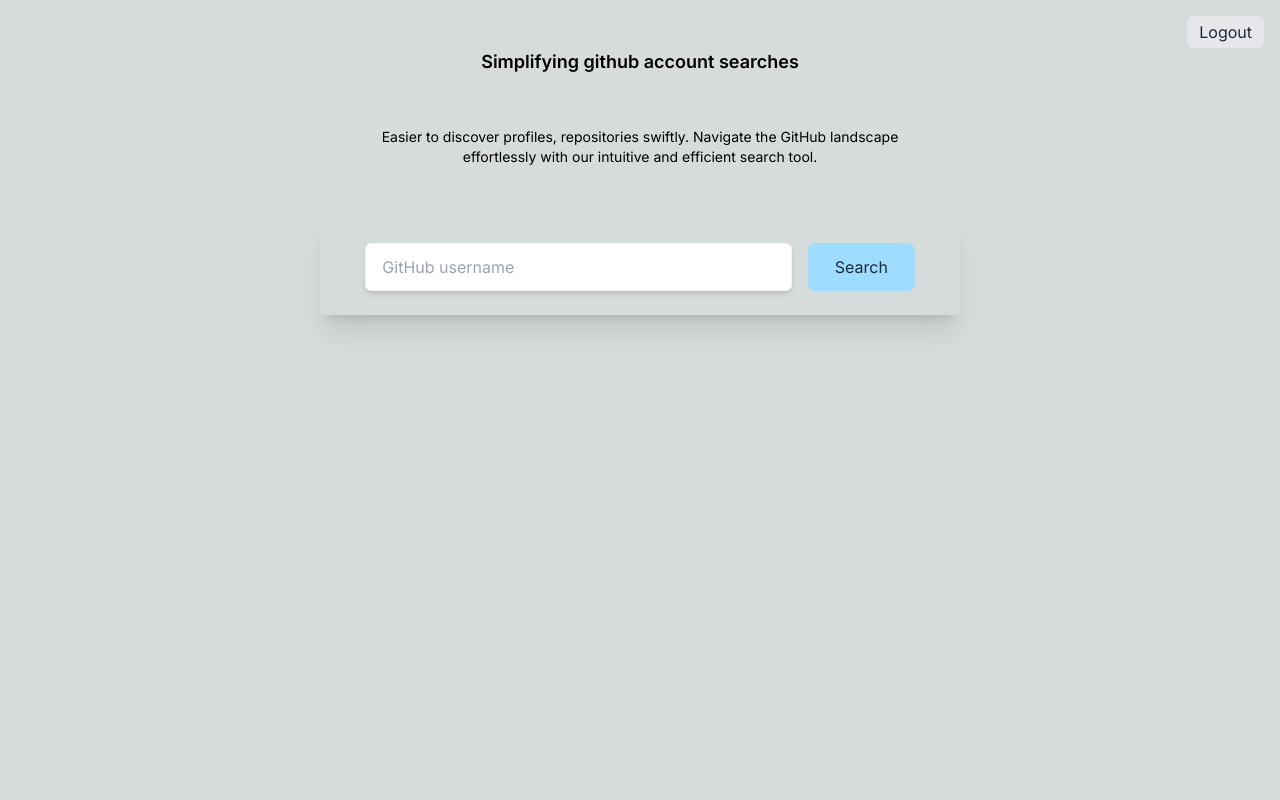
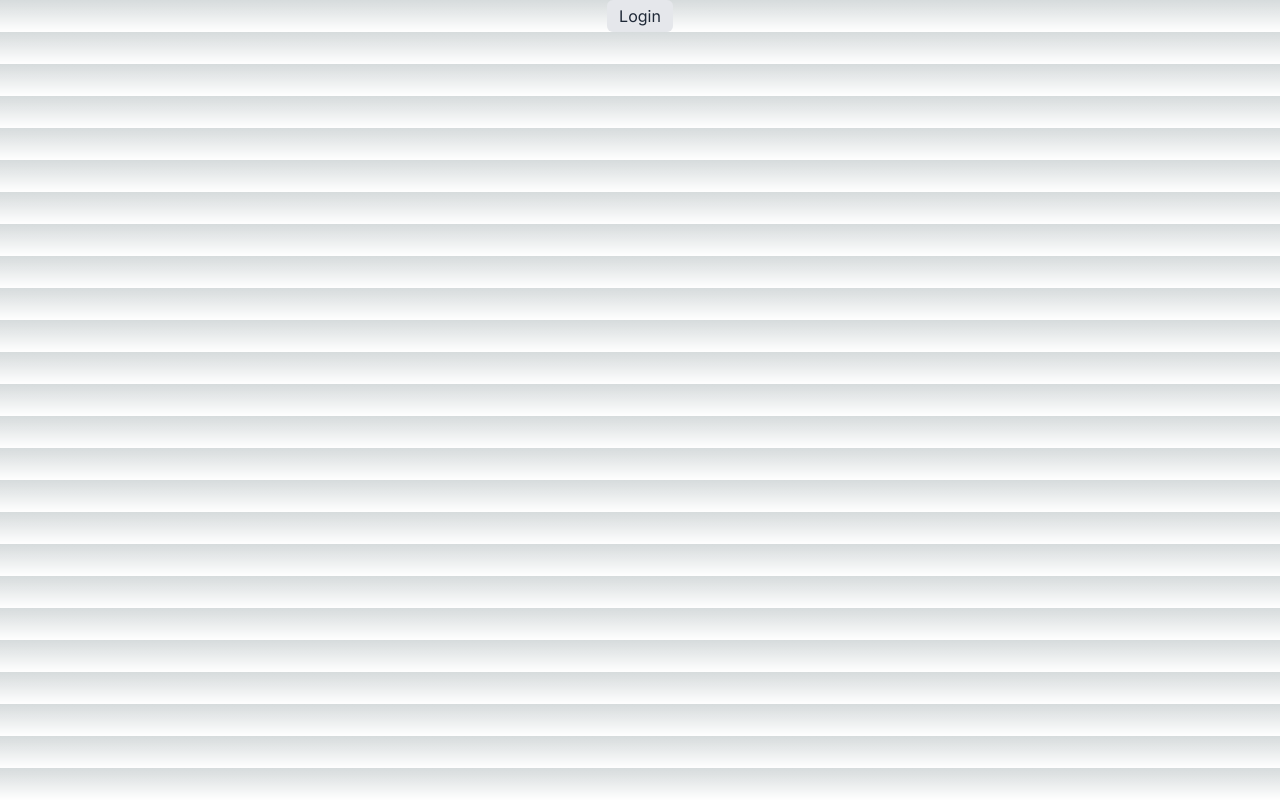
Before and after one commit to Aayushi-Agrwal/clouddefence_dependencies, a Next.js app: page / in a window 1280 px wide. Built offline with nearby package versions, Linux system fonts and the light colour scheme.

Commit message:
fix: login

```diff
--- a/app/component.tsx
+++ b/app/component.tsx
@@ -32,7 +32,7 @@ export default function Home() {
   // const [followers, setFollowers] = useState<Repository[]>([]); // Specify Repository[] type
   const [error, setError] = useState<string | null>(null);
   const [showRepo, setShowRepo] = useState<boolean>(false);
-  const [accessToken, setAccessToken] = useState("");
+  const [accessToken, setAccessToken] = useState(null);
   const clientId = "b5d1d0f74e1b8428438b";
 
   function loginWithGithub() {
@@ -43,8 +43,7 @@ export default function Home() {
 
   function logout() {
     localStorage.removeItem("accessToken");
-    setAccessToken("");
-    window.location.reload();
+    setAccessToken(null);
   }
 
   async function getAccessToken(codeParam) {
@@ -120,7 +119,16 @@ export default function Home() {
   });
   return (
     <main className="flex flex-col items-center justify-between w-full">
-      {accessToken == "" ? (
+      {accessToken === null ? (
+        <>
+          <button
+            className="bg-gray-200 text-gray-800 px-3 py-1 rounded-md hover:bg-gray-300"
+            onClick={loginWithGithub}
+          >
+            Login
+          </button>
+        </>
+      ) : (
         <div className="absolute z-20 flex flex-col items-center justify-between h-full w-full">
           <div className="absolute top-0 right-0 m-4">
             <button
@@ -165,15 +173,6 @@ export default function Home() {
             </div>
           )}
         </div>
-      ) : (
-        <>
-          <button
-            className="bg-gray-200 text-gray-800 px-3 py-1 rounded-md hover:bg-gray-300"
-            onClick={loginWithGithub}
-          >
-            Login
-          </button>
-        </>
       )}
     </main>
   );
```
